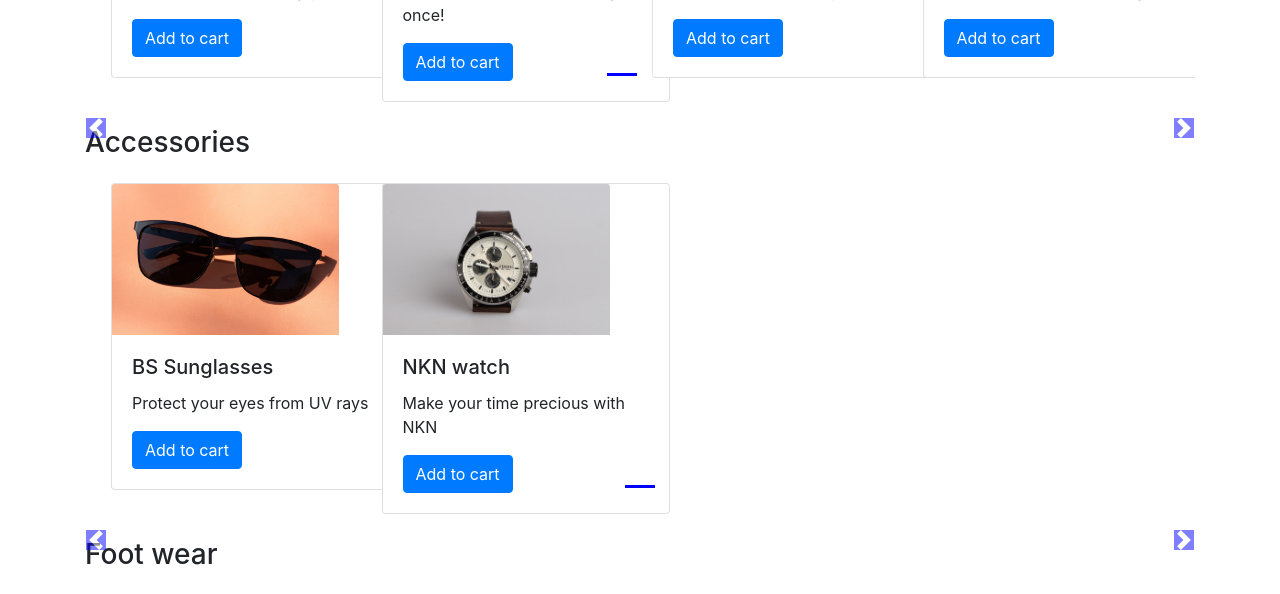
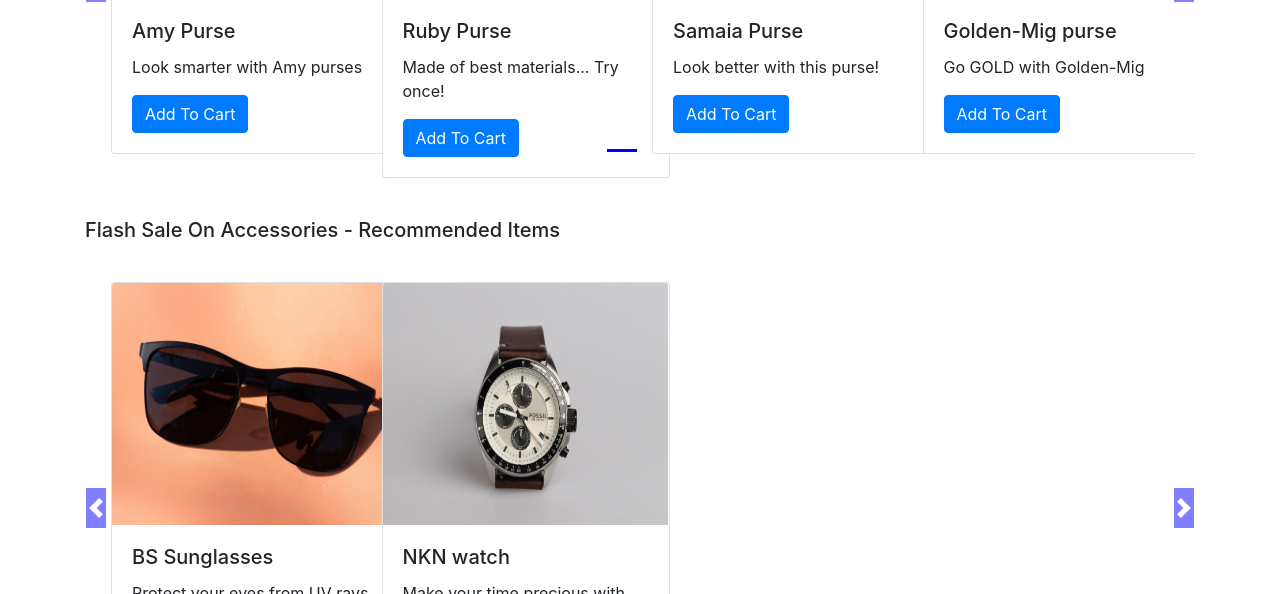
Before and after one commit to RahatGithub/myShop, a Django app: page /shop/ in a window 1280 px wide. Shown: the part 388-982 px from the top of the page. Run offline with Django 3.2, Linux system fonts and the light colour scheme; data comes from the database, SQL or seed files in the repository; both versions use the stored data as it was after the commit; some libraries are stand-ins or nearby versions.

Commit message:
Simple cart added to navbar

```diff
--- a/shop/templates/shop/basic.html
+++ b/shop/templates/shop/basic.html
@@ -46,6 +46,9 @@
                     <li class="nav-item">
                         <a class="nav-link disabled" href="#" tabindex="-1" aria-disabled="true">Disabled</a>
                     </li>
+                    <li class="nav-item">
+                        <a class="nav-link" href="#">Cart(<span id="cart">0</span>)</a>
+                    </li>
                 </ul>
 
                 <form class="form-inline my-2 my-lg-0">
@@ -60,5 +63,8 @@
         <script src="https://code.jquery.com/jquery-3.3.1.slim.min.js" integrity="sha384-q8i/X+965DzO0rT7abK41JStQIAqVgRVzpbzo5smXKp4YfRvH+8abtTE1Pi6jizo" crossorigin="anonymous"></script>
         <script src="https://cdnjs.cloudflare.com/ajax/libs/popper.js/1.14.6/umd/popper.min.js" integrity="sha384-wHAiFfRlMFy6i5SRaxvfOCifBUQy1xHdJ/yoi7FRNXMRBu5WHdZYu1hA6ZOblgut" crossorigin="anonymous"></script>
         <script src="https://stackpath.bootstrapcdn.com/bootstrap/4.2.1/js/bootstrap.min.js" integrity="sha384-B0UglyR+jN6CkvvICOB2joaf5I4l3gm9GU6Hc1og6Ls7i6U/mkkaduKaBhlAXv9k" crossorigin="anonymous"></script>
+
+        {% block js %} {% endblock %} <!--This will add the javascript file of the template that inherited 'basic.html'-->
+
   </body>
 </html>
--- a/shop/templates/shop/index.html
+++ b/shop/templates/shop/index.html
@@ -5,8 +5,7 @@
 
 {% block css %}
 
-          .col-md-3
-          {
+          .col-md-3{
           display: inline-block;
           margin-left:-4px;
           }
@@ -16,10 +15,10 @@
           }
 
           .col-md-3 img{
+          width: 285px;
+          height: 242px;
+          }
 
-          width: 227px;
-          max-height: 242px;
-          }
 
           body .carousel-indicator li{
           background-color: blue;
@@ -32,12 +31,14 @@
           body .carousel-control-prev-icon,
           body .carousel-control-next-icon{
           background-color: blue;
+          height: 40px;
           }
 
           .carousel-control-prev,
           .carousel-control-next{
           top: auto;
           bottom: auto;
+          padding-top: 222px;
           }
            body .no-padding{
            padding-left: 0,
@@ -53,67 +54,43 @@
 
   <section class="container">
 
-
-    <!-- Carousel starts here -->
+    <!--Slideshow starts here -->
     {% for product, range, nSlides in allProds %}
-
-      <h3 class="my-4">{{product.0.category}}</h3>
-
-      <div id="demo{{forloop.counter}}" class="carousel slide my-3" data-ride="carousel">
-
+      <h5 class="my-4">Flash Sale On {{product.0.category}} - Recommended Items</h5>
+      <div class="row">
+        <div id="demo{{forloop.counter}}" class="col carousel slide my-3" data-ride="carousel">
           <ul class="carousel-indicators">
-
-          <!--First indicator which is the active one, must be there-->
             <li data-target="#demo{{forloop.counter}}" data-slide-to="0" class="active"></li>
 
-          <!--The rest of the indicators will appear dynamically based on the number of slides-->
             {% for i in range %}
-              <li data-target="#demo{{forloop.parentloop.counter}}" data-slide-to="{{i}}" ></li> <!--We are using the iterator of its parent loop-->
+              <li data-target="#demo{{forloop.parentloop.counter}}" data-slide-to="{{i}}" ></li>
             {% endfor %}
-
           </ul>
 
-        <!--Slideshow starts here -->
           <div class="container carousel-inner no-padding">
 
             <div class="carousel-item active">
 
-            <div class="col-xs-3 col-sm-3 col-md-3">
-              <div class="card" style="width: 18rem;">
-                <img src='/media/{{product.0.image}}' class="card-img-top" alt="...">
-                <div class="card-body">
-                    <h5 class="card-title">{{product.0.product_name}}</h5>
-                    <p class="card-text">{{product.0.desc}}</p>
-                    <a href="#" class="btn btn-primary">Add to cart</a>
-                </div>
-              </div>
-            </div>
-
-            {% for i in product|slice:"1:" %}
-
+              {% for i in product %}
               <div class="col-xs-3 col-sm-3 col-md-3">
                 <div class="card" style="width: 18rem;">
                   <img src='/media/{{i.image}}' class="card-img-top" alt="...">
                   <div class="card-body">
                     <h5 class="card-title">{{i.product_name}}</h5>
                     <p class="card-text">{{i.desc}}</p>
-                    <a href="#" class="btn btn-primary">Add to cart</a>
+                    <button id="pr{{i.id}}" class="btn btn-primary cart">Add To Cart</button>
                   </div>
                 </div>
               </div>
-
-              {% if forloop.counter|divisibleby:3 and forloop.counter > 0 and not forloop.last %}
+              {% if forloop.counter|divisibleby:4 and forloop.counter > 0 and not forloop.last %}
             </div><div class="carousel-item">
-              {% endif%}
+              {% endif %}
 
             {% endfor %}
 
             </div>
-
-        </div> <!-- .carousel-inner ends here -->
-
-      </div> <!-- .carousel ends here -->
-
+          </div>
+        </div>
       <!-- left and right controls for the slide -->
       <a class="carousel-control-prev" href="#demo{{forloop.counter}}" data-slide="prev">
           <span class="carousel-control-prev-icon"></span>
@@ -121,9 +98,44 @@
       <a class="carousel-control-next" href="#demo{{forloop.counter}}" data-slide="next">
           <span class="carousel-control-next-icon"></span>
       </a>
+    </div>
+    {% endfor %}
+  </section>
+{% endblock %}
 
-    {% endfor %}
 
-  </section> <!-- .container ends here-->
+
+
+<!-- All Javascript here -->
+{% block js %}
+
+<script>
+
+  console.log('working');
+  if(localStorage.getItem('cart') == null){
+  var cart = {};
+  }
+  else
+  {
+  cart = JSON.parse(localStorage.getItem('cart'));
+  document.getElementById('cart').innerHTML = Object.keys(cart).length;
+  }
+  $('.cart').click(function(){
+  console.log('clicked');
+  var idstr = this.id.toString();
+  console.log(idstr);
+  if (cart[idstr] !=undefined){
+  cart[idstr] = cart[idstr] + 1;
+  }
+  else
+  {
+  cart[idstr] = 1;
+  }
+  console.log(cart);
+  localStorage.setItem('cart', JSON.stringify(cart));
+  document.getElementById('cart').innerHTML = Object.keys(cart).length;
+  });
+
+</script>
 
 {% endblock %}
```
Also changed, not shown: db.sqlite3, media/shop/images/creative-headline-APNnyM36puU-unsplash_9MSmnFx.jpg (added). Lines whose indentation alone changed are shown as unchanged.
